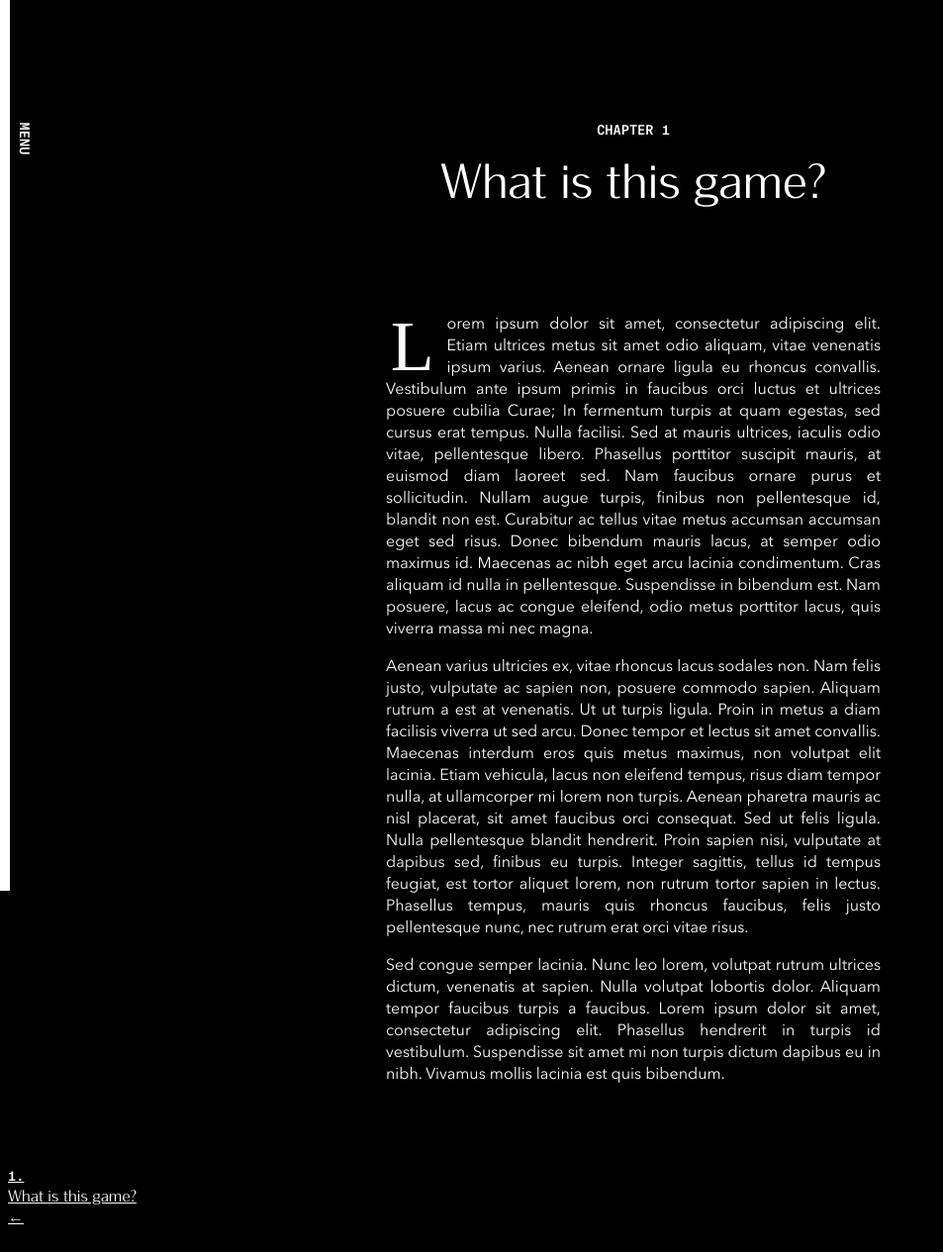
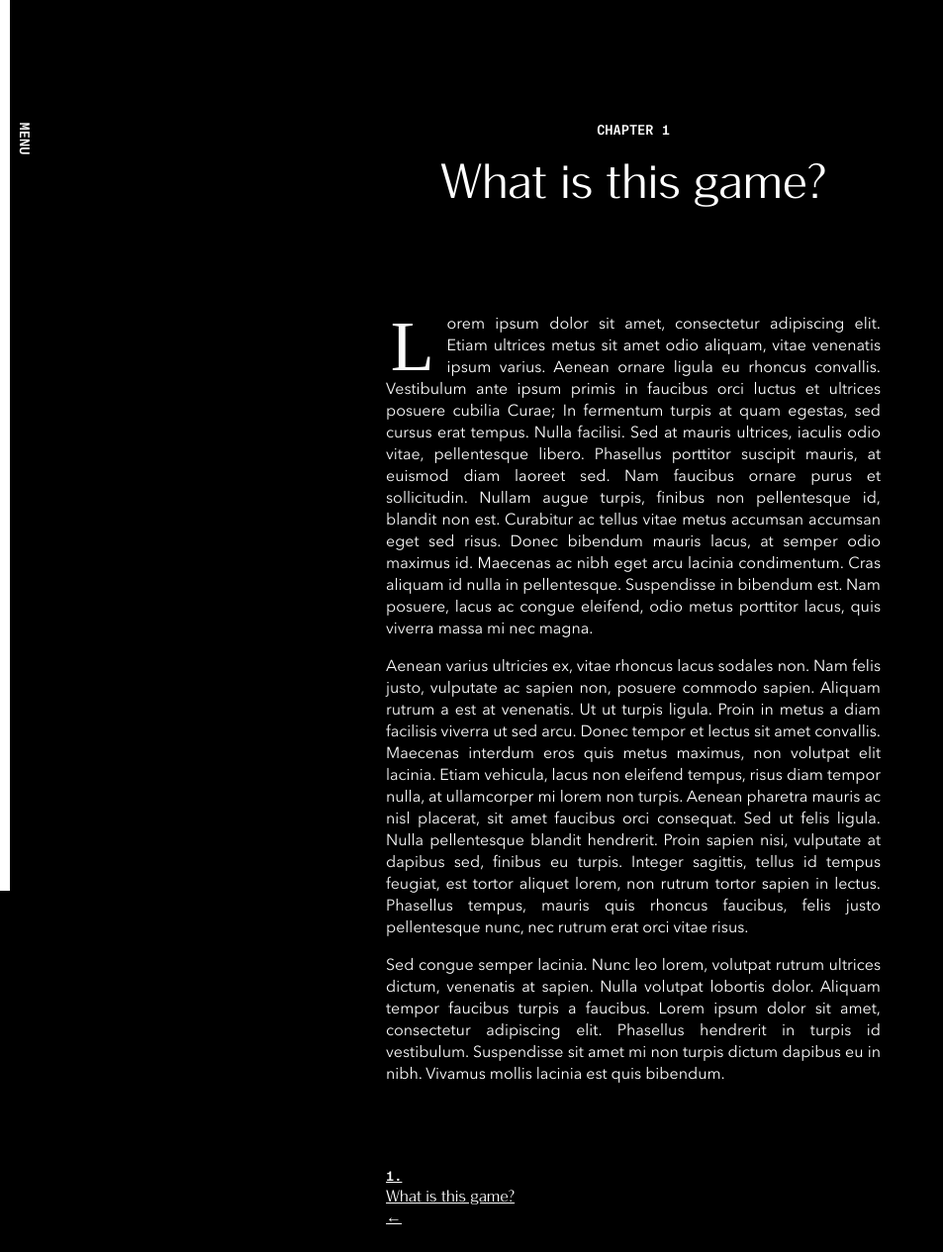
Before and after one commit to HoloPollock/FilmRPG, a Jekyll site: the page built from _posts/2018-09-09-What-is-this-game.md, in a window 1280 px wide. Shown: the whole page at 99% size, without its empty margins (0-953 px from the left). Built offline with Jekyll 4.4.1, drawn with Linux system fonts in a browser that asks for light colours.

Commit message:
add favicon

```diff
--- a/_includes/meta.html
+++ b/_includes/meta.html
@@ -6,8 +6,8 @@
     <meta property="og:url" content="https://qjack001.github.io/FilmRPG/" />
     <meta name="author" content="Jack Guinane" />
     <meta http-equiv='X-UA-Compatible' content='IE=edge'>
-    <link rel="icon" href="https://qjack001.github.io/FilmRPG/favicon.ico" type="image/png" />
-    <link id="favicon" rel="shortcut icon" type="image/png" href="https://qjack001.github.io/FilmRPG/favicon.ico">
+    <link rel="icon" href="https://qjack001.github.io/FilmRPG/favicon.png" type="image/png" />
+    <link id="favicon" rel="shortcut icon" type="image/png" href="https://qjack001.github.io/FilmRPG/favicon.png">
     <meta property="og:type" content="website" />
     <meta property="og:site_name" content= "{{ site.name }}" />
     <meta name="superfish" content="nofish">
--- a/style.css
+++ b/style.css
@@ -145,16 +145,17 @@
 
 .page-navigation
 {
-    font-size: 1rem;
     display: block;
-    width: auto;
+    max-width: 500px;
     overflow: hidden;
+    margin: 0 auto;
+
 }
 
 .page-navigation a
 {
     display: block;
-    width: 50%;
+    max-width: 250px;
     float: left;
     margin: 1em 0;
     color: #fff;
```
Also changed, not shown: favicon.ico (deleted), favicon.png (added).
